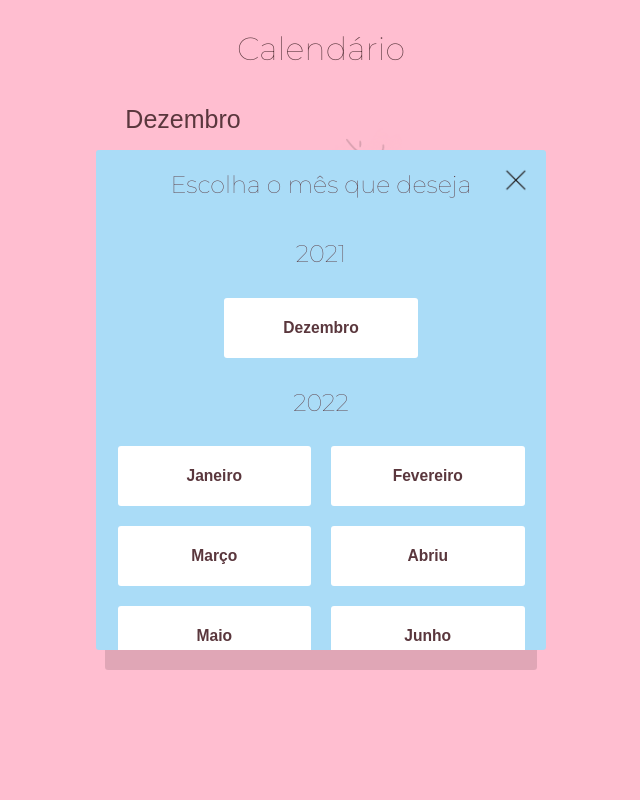
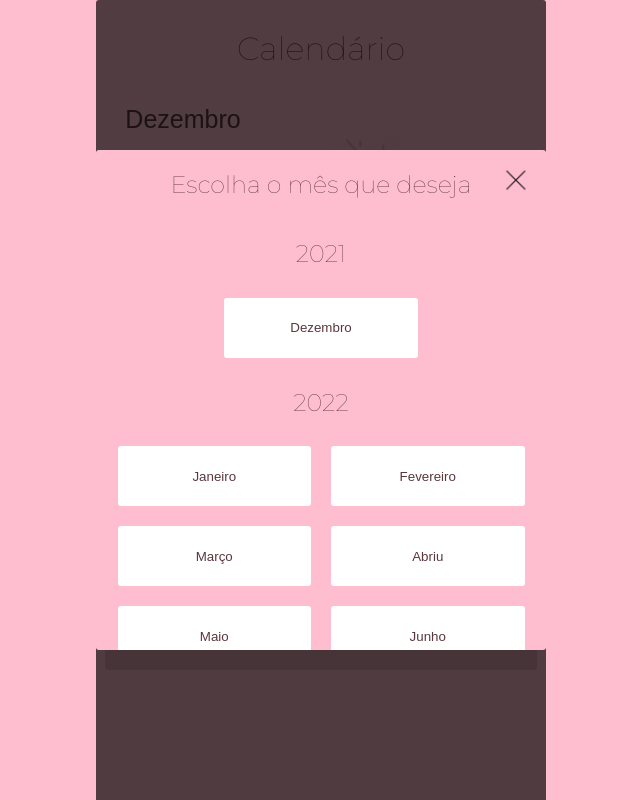
Before and after one commit to vinicius-mns/Calories-Tracker, a React (Create React App) app: page /calendar_tracker/Dezembro/2021 in a window 1280 px wide. Both pictures are taken after a click on the button "Dezembro". Shown: the whole page, without its empty margins (319-959 px from the left). Built offline with nearby package versions, Linux system fonts and the light colour scheme.

Commit message:
Rosa, rosa, esta tudo rosa, rosa por toda parte

```diff
--- a/src/components/Calendar.jsx
+++ b/src/components/Calendar.jsx
@@ -8,7 +8,7 @@ import DeletModal from './DeletModal';
 import Modal from './Modal';
 import ModalMonths from './ModalMonths';
 
-export default function Calendar({ monthModal, closeMonthModal }) {
+export default function Calendar({ monthModal, closeMonthModal, toggleClass }) {
   const history = useHistory()
   const DAYS_OF_WEEk = ['Seg', 'Ter', 'Qua', 'Qui', 'Sex', 'Sab', 'Dom']
 
@@ -41,6 +41,7 @@ export default function Calendar({ monthModal, closeMonthModal }) {
       diary(keyDay, id)
       setKeyDay(keyDay)
     }
+    toggleClass()
   }
 
   function tratamento() {
@@ -167,6 +168,7 @@ export default function Calendar({ monthModal, closeMonthModal }) {
       setExercise('')
       setKcal('')
     }, 400);
+    toggleClass()
   }
 
   function setNewMonth({ target: { id } }) {
--- a/src/components/ModalMonths.jsx
+++ b/src/components/ModalMonths.jsx
@@ -42,7 +42,7 @@ export default function ModalMonths({ closeMonthModal, setNewMonth }) {
               {
                 Object.keys(year[1]).map((month) => (
                   <button onClick={ setNewMonth } id={`${month} ${year[0]}`} >
-                    <h3 id={`${month} ${year[0]}`} >{ month }</h3>
+                    <span id={`${month} ${year[0]}`} >{ month }</span>
                   </button>
                 ))
               }
--- a/src/pages/CalendarTracker.jsx
+++ b/src/pages/CalendarTracker.jsx
@@ -6,20 +6,27 @@ import arvore from '../ideal/arvore.png'
 
 export default function CalendarTracker({match:{params:{monthPath}}}) {
   const [ monthModal, setMonthModal ] = useState(false)
+  const [ vidroClass, setVidroClass ] = useState('')
 
   function monthModalTrue() {
     setMonthModal(true)
+    toggleClass()
   }
 
   function closeMonthModal() {
     setMonthModal(false)
+    toggleClass()
+  }
+  function toggleClass() {
+    vidroClass === 'vidro'? setVidroClass(''): setVidroClass('vidro');
   }
 
   return(
     <div className='calendarTracker'>
+      <div className={vidroClass} />
       <h1>Calendário</h1>
-      <button className='monthButton' onClick={ monthModalTrue } ><h2>{monthPath}</h2></button>
-      <Calendar monthModal={ monthModal } closeMonthModal={ closeMonthModal } />
+      <button className='monthButton' onClick={ monthModalTrue }  ><h2>{monthPath}</h2></button>
+      <Calendar monthModal={ monthModal } closeMonthModal={ closeMonthModal } toggleClass={toggleClass} />
       <img src={arvore} alt="arvore" className='arvore' />
       <Table />
     </div>
--- a/src/styles/App.css
+++ b/src/styles/App.css
@@ -26,7 +26,7 @@ button {
 }
 
 textarea {
-  background-color: white;
+  background-color: rgba(255, 255, 255, 0.322);
   font-family:'Montserrat', sans-serif;
   -webkit-font-smoothing: antialiased;
   color: black;
--- a/src/styles/modal.css
+++ b/src/styles/modal.css
@@ -1,5 +1,5 @@
 .modal {
-  background-color: #aadcf7;
+  background-color: #ffbed0;
   position: fixed;
   left: 0;
   right: 0;
@@ -18,6 +18,10 @@
   animation: nascer 0.5s forwards;
 }
 
+.modal button {
+  background-color: rgba(255, 255, 255, 0.466);
+}
+
 .modal h2, h3 {
   color: #5a373d;
 }
@@ -31,7 +35,7 @@
 }
 
 .desmontar {
-  background-color: #aadcf7;
+  background-color: #ffbed0;
   position: fixed;
   left: 0;
   right: 0;
@@ -47,6 +51,10 @@
 
   z-index: 100;
   animation: desmontar 0.5s forwards;
+}
+
+.desmontar button {
+  background-color: rgba(255, 255, 255, 0.322);
 }
 
 .modal img, .desmontar img {
@@ -126,7 +134,7 @@ textarea :focus {
 .circulo {
   width: 100%;
   height: 100%;
-  background-color: white;
+  background-color: rgba(255, 255, 255, 0.322);
 
   display: flex;
   justify-content: center;
@@ -303,7 +311,7 @@ textarea :focus {
 }
 
 .modalMonths {
-  background-color: #aadcf7;
+  background-color: #ffbed0;
   position: fixed;
   width: 97%;
   display: flex;
@@ -417,3 +425,14 @@ textarea :focus {
 .modalClearAllButtons button {
   width: 42%;
 }
+
+.vidro {
+  z-index: 3;
+  top: 0;
+  margin: 0;
+  padding: 0;
+  position: fixed;
+  width: 100%;
+  height: 1300px;
+  background-color: rgba(0, 0, 0, 0.685);
+}
```
